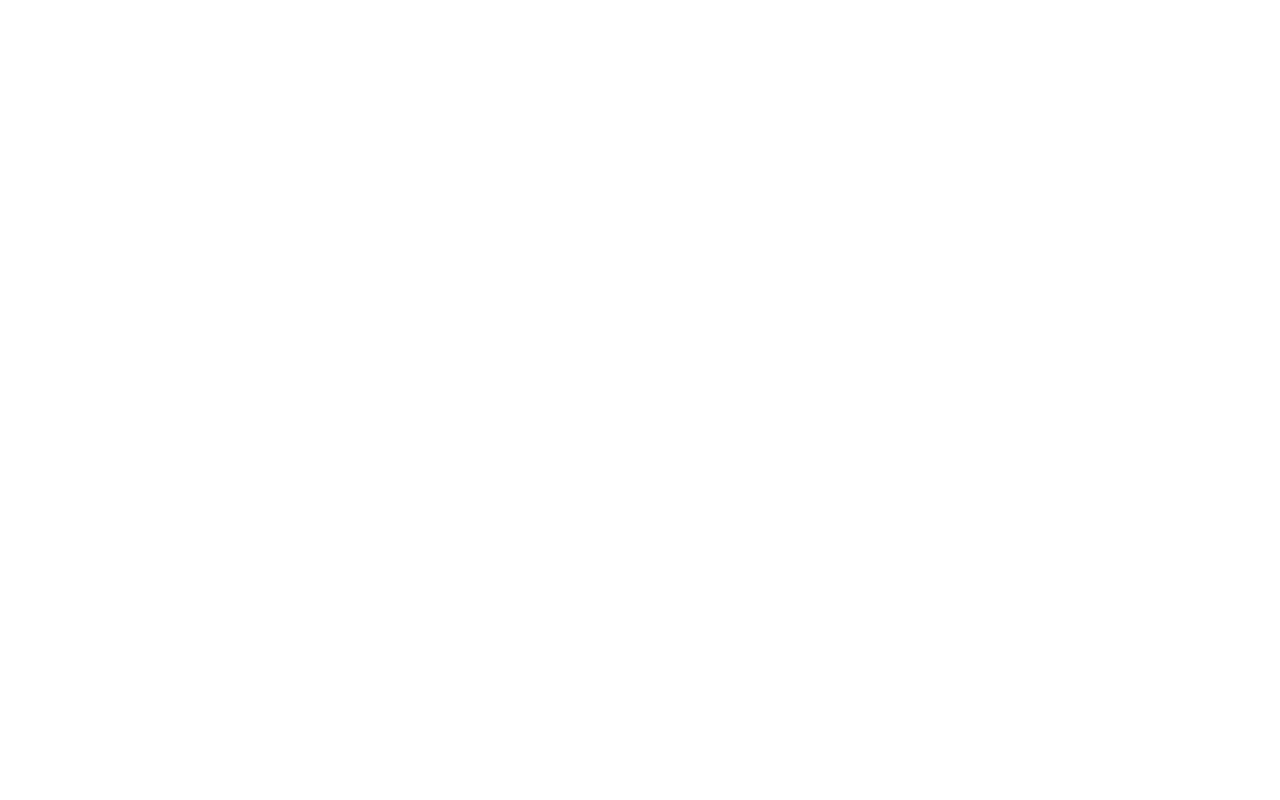
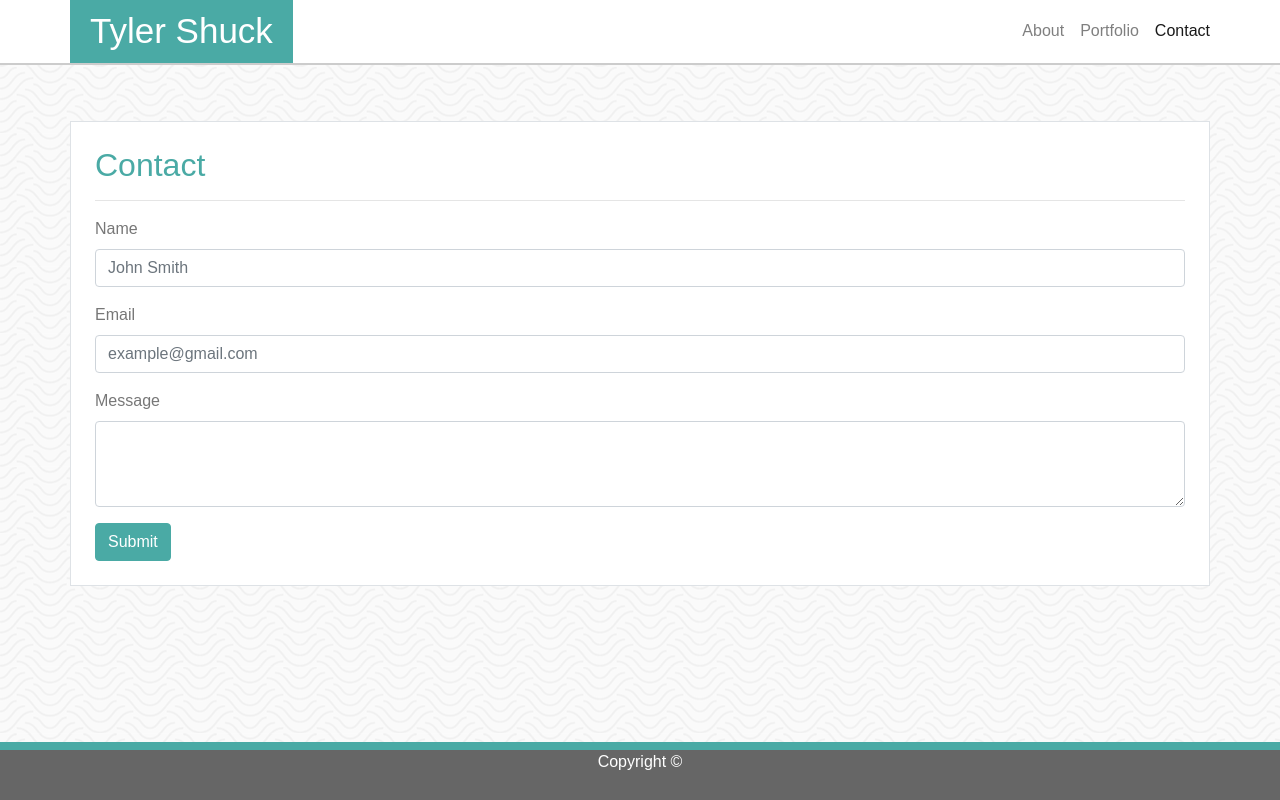
Before and after one commit to tshuck88/Bootstrap-Portfolio, a plain HTML site: page contact.html in a window 1280 px wide. Drawn offline with nearby package versions, Linux system fonts and the light colour scheme.

Commit message:
created the contact page and added some styling

```diff
--- a/assets/css/style.css
+++ b/assets/css/style.css
@@ -37,5 +37,9 @@ header {
     color: #ffffff;
     position: absolute;
     bottom: 0;
+}
 
+.btn-color {
+    background-color: #4aaaa5;
+    border-color: #4aaaa5;
 }
--- a/contact.html
+++ b/contact.html
@@ -0,0 +1,91 @@
+<!DOCTYPE html>
+<html lang="en">
+
+<head>
+    <!-- Required meta tags -->
+    <meta charset="utf-8">
+    <meta name="viewport" content="width=device-width, initial-scale=1, shrink-to-fit=no">
+
+    <!-- Bootstrap CSS -->
+    <link rel="stylesheet" href="https://maxcdn.bootstrapcdn.com/bootstrap/4.0.0/css/bootstrap.min.css"
+        integrity="sha384-Gn5384xqQ1aoWXA+058RXPxPg6fy4IWvTNh0E263XmFcJlSAwiGgFAW/dAiS6JXm" crossorigin="anonymous">
+    <link rel="stylesheet" href="assets/css/style.css">
+    <title>Tyler's Personal Web Page</title>
+</head>
+
+<body>
+    <header class="bg-white fixed-top">
+        <div class="container no-padding">
+            <div class="row">
+                <div class="col">
+                    <nav class="navbar navbar-expand-lg navbar-light bg-white no-padding">
+                        <a class="navbar-brand" href="index.html" id="name">Tyler Shuck</a>
+                        <button class="navbar-toggler" type="button" data-toggle="collapse"
+                            data-target="#navbarNavAltMarkup" aria-controls="navbarNavAltMarkup" aria-expanded="false"
+                            aria-label="Toggle navigation">
+                            <span class="navbar-toggler-icon"></span>
+                        </button>
+                        <div class="collapse navbar-collapse justify-content-end" id="navbarNavAltMarkup">
+                            <div class="navbar-nav">
+                                <a class="nav-item nav-link" href="index.html">About </a>
+                                <a class="nav-item nav-link" href="portfolio.html">Portfolio</a>
+                                <a class="nav-item nav-link active" href="contact.html"
+                                    style="padding-right: 0;">Contact<span class="sr-only">(current)</span></a>
+                            </div>
+                        </div>
+                    </nav>
+                </div>
+            </div>
+        </div>
+    </header>
+    <section>
+        <div class="container border bg-white content p-4">
+            <div class="row">
+                <div class="col">
+                    <h2>Contact</h2>
+                    <hr>
+                </div>
+            </div>
+            <div class="row">
+                <div class="col">
+                    <form>
+                        <div class="form-group">
+                            <label for="exampleFormControlInput1">Name</label>
+                            <input type="text" class="form-control" id="exampleFormControlInput1"
+                                placeholder="John Smith">
+                        </div>
+                        <div class="form-group">
+                                <label for="exampleFormControlInput1">Email</label>
+                                <input type="email" class="form-control" id="exampleFormControlInput1"
+                                    placeholder="example@gmail.com">
+                            </div>
+                        <div class="form-group">
+                            <label for="exampleFormControlTextarea1">Message</label>
+                            <textarea class="form-control" id="exampleFormControlTextarea1" rows="3"></textarea>
+                        </div>
+                        <input class="btn btn-primary btn-color" type="submit" value="Submit">
+                    </form>
+                </div>
+            </div>
+        </div>
+    </section>
+    <footer id="footer">
+        <div class="container">
+            Copyright &copy;
+        </div>
+    </footer>
+
+
+
+    <!-- Optional JavaScript -->
+    <!-- jQuery first, then Popper.js, then Bootstrap JS -->
+    <script src="https://code.jquery.com/jquery-3.2.1.slim.min.js"
+        integrity="sha384-KJ3o2DKtIkvYIK3UENzmM7KCkRr/rE9/Qpg6aAZGJwFDMVNA/GpGFF93hXpG5KkN"
+        crossorigin="anonymous"></script>
+    <script src="https://cdnjs.cloudflare.com/ajax/libs/popper.js/1.12.9/umd/popper.min.js"
+        integrity="sha384-ApNbgh9B+Y1QKtv3Rn7W3mgPxhU9K/ScQsAP7hUibX39j7fakFPskvXusvfa0b4Q"
+        crossorigin="anonymous"></script>
+    <script src="https://maxcdn.bootstrapcdn.com/bootstrap/4.0.0/js/bootstrap.min.js"
+        integrity="sha384-JZR6Spejh4U02d8jOt6vLEHfe/JQGiRRSQQxSfFWpi1MquVdAyjUar5+76PVCmYl"
+        crossorigin="anonymous"></script>
+</body>
```
